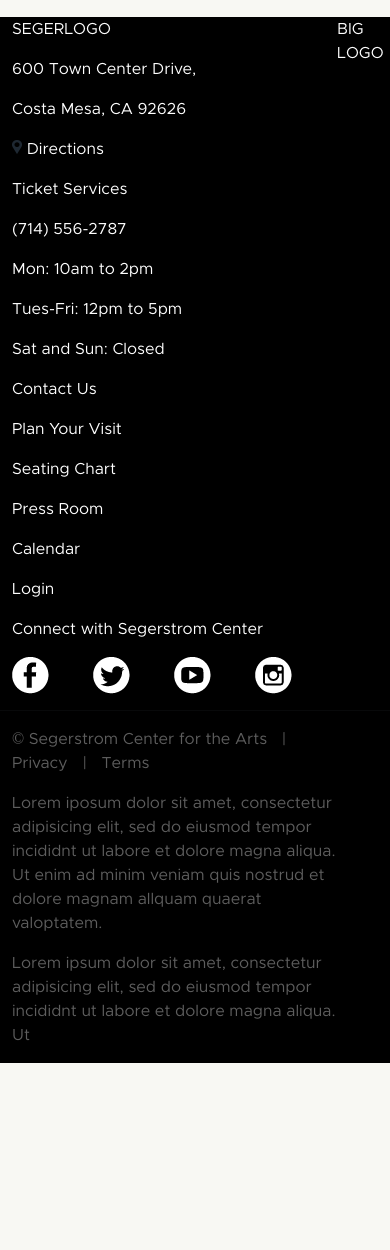
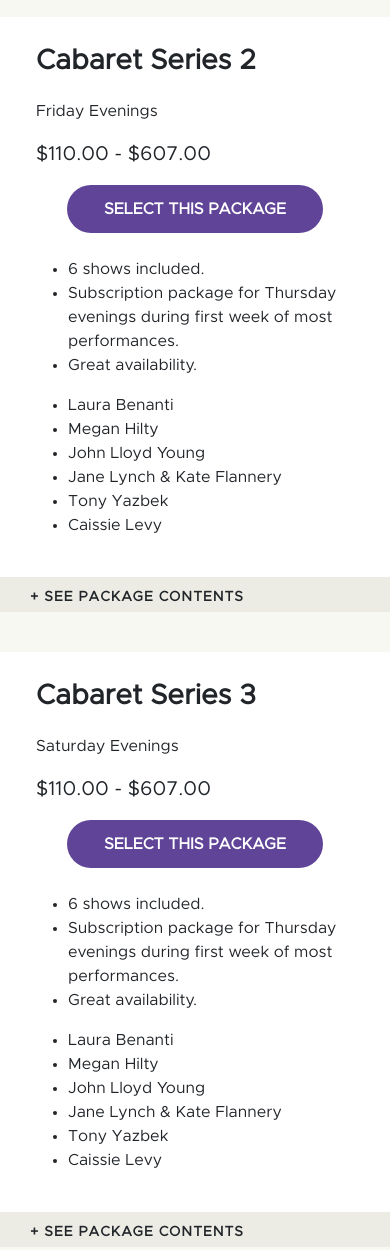
Before and after one commit to theMagnificentJay/SegerstromSubPage, a website: page index.html in a window 390 px wide. Shown: the part 5360-6610 px from the top of the page. Before the commit the page ends 6423 px from the top, so only its background shows below. Drawn offline with nearby package versions, Linux system fonts and the light colour scheme.

Commit message:
footer and misc style changes and additions, cab 2 and 3 addition

```diff
--- a/index.html
+++ b/index.html
@@ -58,7 +58,7 @@
       <!-- End Nav -->
       <div class="row alert">
         <p>
-          <strong>Lorem Ipsum sit amet consectetur adipiscing elit.</strong>
+          <strong>Lorem Ipsum sit amet consectetur adipiscing elit. <span class="alert-x us-none">x</span></strong>
         </p>
       </div>
       <!-- Header -->
@@ -454,6 +454,99 @@
         <!-- End Collapsable -->
         <!-- End Cabaret Series -->
         <!-- End Inner Content -->
+
+        <!-- NEXT CABARET -->
+        <div class="container cabaret">
+          <div class="p-4">
+            <div class="row">
+              <div class="col-lg row-md row-sm">
+                <div class="row">
+                  <p class="fs-1 fw-bold">Cabaret Series 2</p>
+                </div>
+                <div class="row">
+                  <p>Friday Evenings</p>
+                </div>
+                <div class="row">
+                  <p class="fs-5">$110.00 - $607.00</p>
+                </div>
+                <div class="row mb-4">
+                  <button class="purple-btn select-btn">
+                    SELECT THIS PACKAGE
+                  </button>
+                </div>
+              </div>
+              <div class="col-lg col-md row-sm bsep">
+                <ul>
+                  <li>6 shows included.</li>
+                  <li>
+                    Subscription package for Thursday evenings during first week
+                    of most performances.
+                  </li>
+                  <li>Great availability.</li>
+                </ul>
+              </div>
+              <div class="col-lg col-md row-sm">
+                <ul>
+                  <li>Laura Benanti</li>
+                  <li>Megan Hilty</li>
+                  <li>John Lloyd Young</li>
+                  <li>Jane Lynch & Kate Flannery</li>
+                  <li>Tony Yazbek</li>
+                  <li>Caissie Levy</li>
+                </ul>
+              </div>
+            </div>
+            </div>
+          <div class="row see-package">+ SEE PACKAGE CONTENTS</div>
+        </div>
+        <!-- End Cabaret Series -->
+
+        <!-- NEXT CABARET -->
+        <div class="container cabaret">
+          <div class="p-4">
+            <div class="row">
+              <div class="col-lg row-md row-sm">
+                <div class="row">
+                  <p class="fs-1 fw-bold">Cabaret Series 3</p>
+                </div>
+                <div class="row">
+                  <p>Saturday Evenings</p>
+                </div>
+                <div class="row">
+                  <p class="fs-5">$110.00 - $607.00</p>
+                </div>
+                <div class="row mb-4">
+                  <button class="purple-btn select-btn">
+                    SELECT THIS PACKAGE
+                  </button>
+                </div>
+              </div>
+              <div class="col-lg col-md row-sm bsep">
+                <ul>
+                  <li>6 shows included.</li>
+                  <li>
+                    Subscription package for Thursday evenings during first week
+                    of most performances.
+                  </li>
+                  <li>Great availability.</li>
+                </ul>
+              </div>
+              <div class="col-lg col-md row-sm">
+                <ul>
+                  <li>Laura Benanti</li>
+                  <li>Megan Hilty</li>
+                  <li>John Lloyd Young</li>
+                  <li>Jane Lynch & Kate Flannery</li>
+                  <li>Tony Yazbek</li>
+                  <li>Caissie Levy</li>
+                </ul>
+              </div>
+            </div>
+            </div>
+          <div class="row see-package">+ SEE PACKAGE CONTENTS</div>
+        </div>
+        <!-- End Cabaret Series -->
+
       </main>
       <!-- End Main Container -->
       <!-- Footer -->
@@ -462,7 +555,7 @@
           <div class="row">
             <div class="col-10">
               <div class="row">
-                <p>SEGERLOGO</p>
+                <img src="./assets/img/seger_logo.png" alt="" class="segerlogo">
               </div>
               <div class="row">
                 <div class="col-lg col-md-6 col-sm-6">
@@ -499,7 +592,7 @@
               </div>
             </div>
             <div class="col-2">
-              <p>BIG LOGO</p>
+              <img src="./assets/img/seg_orange.png" alt="" class="segerbiglogo">
             </div>
           </div>
         </div>
--- a/index.scss
+++ b/index.scss
@@ -33,12 +33,13 @@
   z-index: 2;
   .content {
     z-index: 2;
+    width: 100%;
     background-color: #ffffff;
   }
   @media (min-width: 992px) {
+    width: 150px;
     left: 0;
     position: fixed;
-    width: 150px;
     .mb50 {
       margin-bottom: 50px;
     }
@@ -97,14 +98,28 @@
     margin-right: auto;
   }
   position: absolute;
-  height: 40px;
+  height: 50px;
   z-index: 1;
-  top: -15px;
   width: 100%;
   background-color: black;
   text-align: center;
   color: yellow;
   border-radius: 0;
+  font-size: 14px;
+  .alert-x {
+    position: absolute;
+    right: 15%;
+    color: gray;
+    font-size: 18px;
+    top: 12px;
+  }
+  .alert-x:hover {
+    cursor: pointer;
+  }
+  .us-none {
+    user-select: none; /* supported by Chrome and Opera */
+    -webkit-user-select: none; /* Safari */
+  }
 }
 // End Alert
 
@@ -305,6 +320,20 @@
 // Footer
 .footer {
   background-color: #000000;
+  position: relative;
+  .segerlogo {
+    width: 250px;
+    padding-top: 60px;
+    padding-bottom: 60px;
+  }
+  .segerbiglogo {
+    -webkit-filter: grayscale(100%) brightness(25%); /* Safari 6.0 - 9.0 */
+    filter: grayscale(100%) brightness(25%);
+    position: absolute;
+    top: 0;
+    right: 0;
+    width: 435px;
+  }
   .f-top {
     color: #ffffff;
   }
```
Also changed, not shown: css/index.css.
